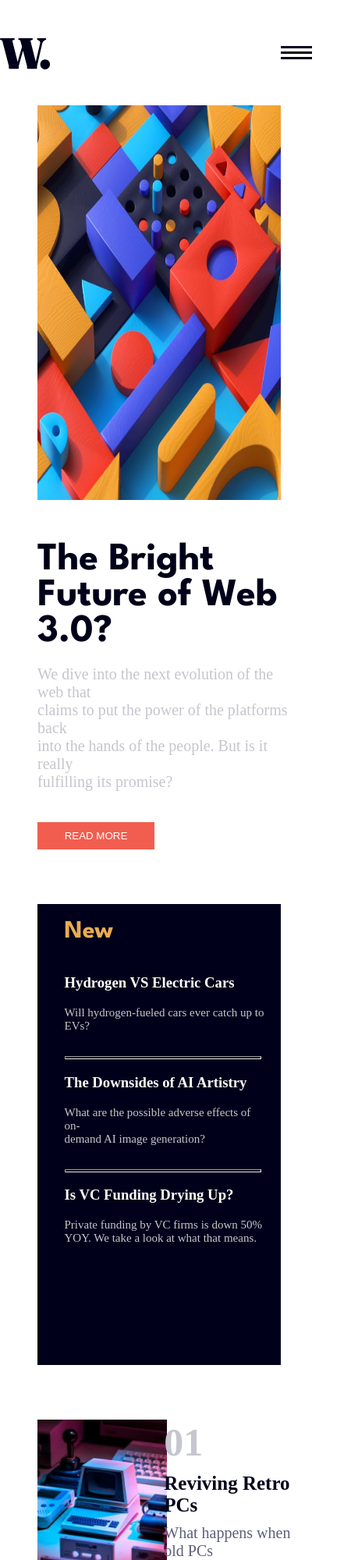
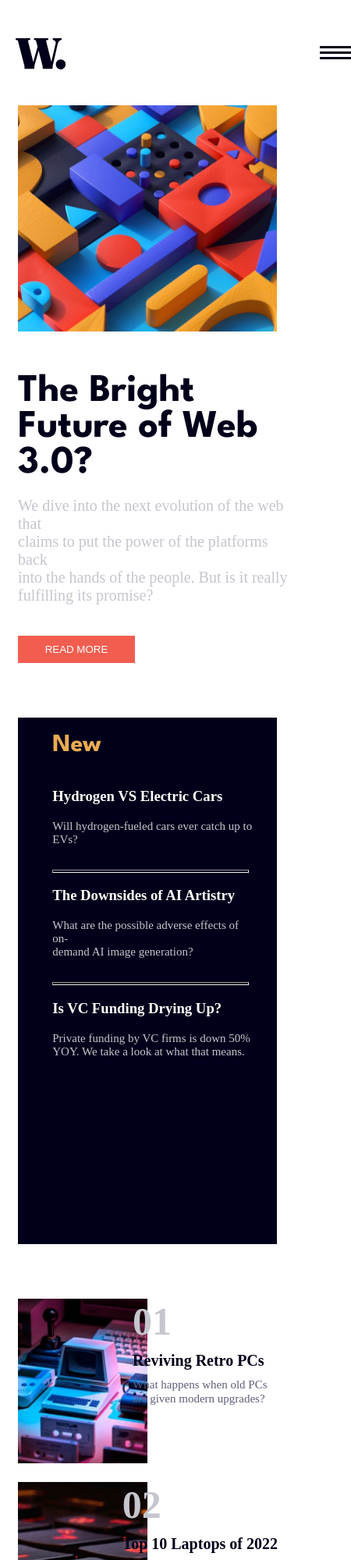
Before and after one commit to ProfEmmy/news-homepage, a plain HTML site: page index.html in a window 390 px wide. Shown: the top 2000 px of the page at 78% size, 450 px wide, since content can reach past the window. Drawn offline with Linux system fonts and the light colour scheme.

Commit message:
first commit

```diff
--- a/styles2.css
+++ b/styles2.css
@@ -61,10 +61,9 @@ a {
 }
 
 .navigators2 {
-    margin-left: 10px;
-    width: 420px;
+    width: 90vw;
     display: grid;
-    grid-template-columns: 360px auto;
+    grid-template-columns: 390px auto;
 }
 
 .menu-icon {
@@ -86,9 +85,9 @@ a {
 }
 
 .mobile-web3-img {
-    width: 80vw;
-    height: 60vh;
-    margin-left: 40px;
+    width: 85vw;
+    /* height: 60vh; */
+    margin-left: 15px;
 }
 
 .web3Future>h1 {
@@ -100,7 +99,7 @@ a {
 }
 
 .descriptions {
-    margin-left: 40px;
+    margin-left: 15px;
     margin-top: 50px;
 }
 
@@ -122,10 +121,10 @@ a {
 .new-div {
     display: flex;
     justify-content: center;
-    margin-left: 40px;
+    margin-left: 15px;
     margin-top: 70px;
-    width: 80vw;
-    height: 70vh;
+    width: 85vw;
+    height: 80vh;
     background-color: hsl(240, 100%, 5%)
 }
 
@@ -136,6 +135,10 @@ a {
 .new>h1 {
     color: hsl(35, 77%, 62%);
     margin-left: 15px;
+}
+
+.div>h3 {
+    width: 100%;
 }
 
 .div>h3,
@@ -166,7 +169,7 @@ a {
 }
 
 .web3-future {
-    margin-left: 40px;
+    margin-left: 15px;
     margin-top: 70px;
 }
 
@@ -188,7 +191,7 @@ a {
 }
 
 .texts {
-    margin-left: -1vw;
+    margin-left: -15vw;
 }
 
 .texts>h2 {
@@ -199,7 +202,7 @@ a {
 }
 
 .texts>h3 {
-    font-size: 25px;
+    font-size: 20px;
     color: hsl(240, 100%, 5%);
     margin-top: 10px;
     margin-bottom: 10px;
@@ -207,6 +210,6 @@ a {
 
 .texts>p {
     display: inline;
-    font-size: 20px;
+    font-size: 15px;
     color: hsl(236, 13%, 42%);
 }
```
